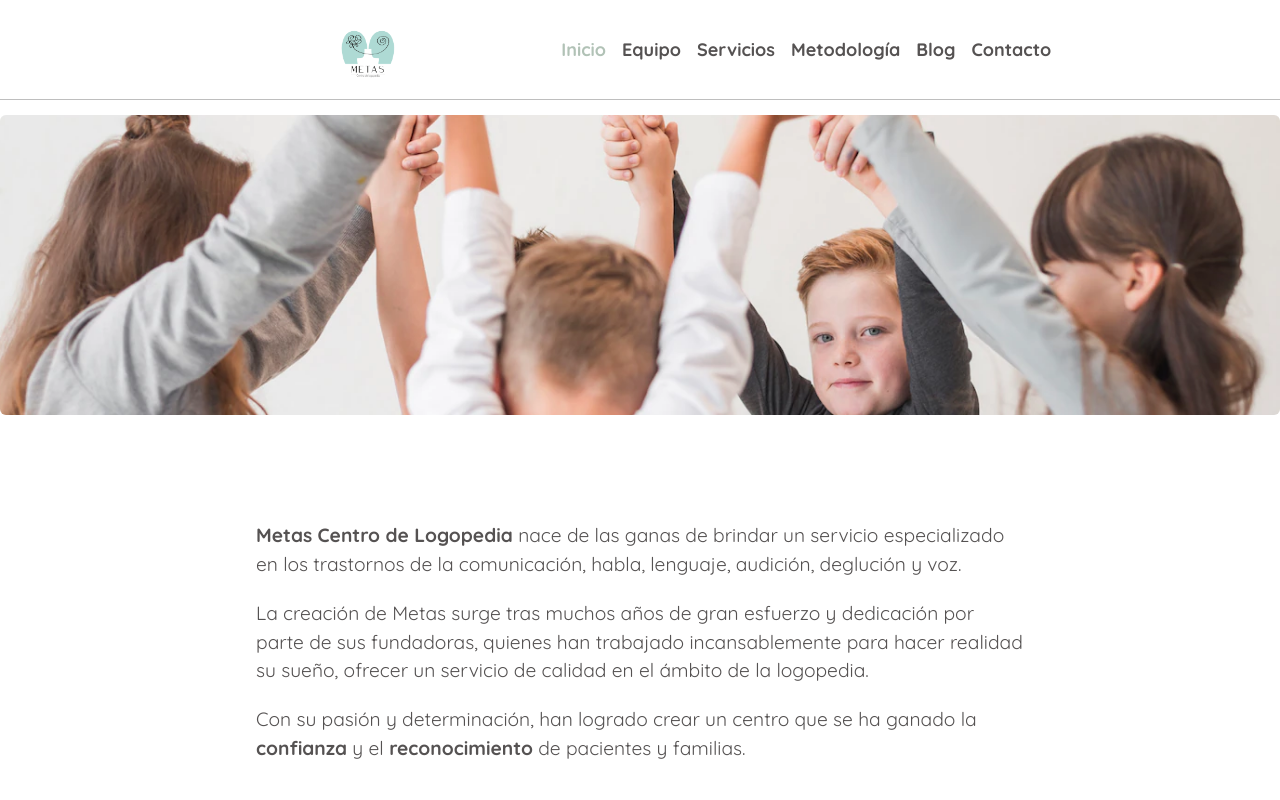
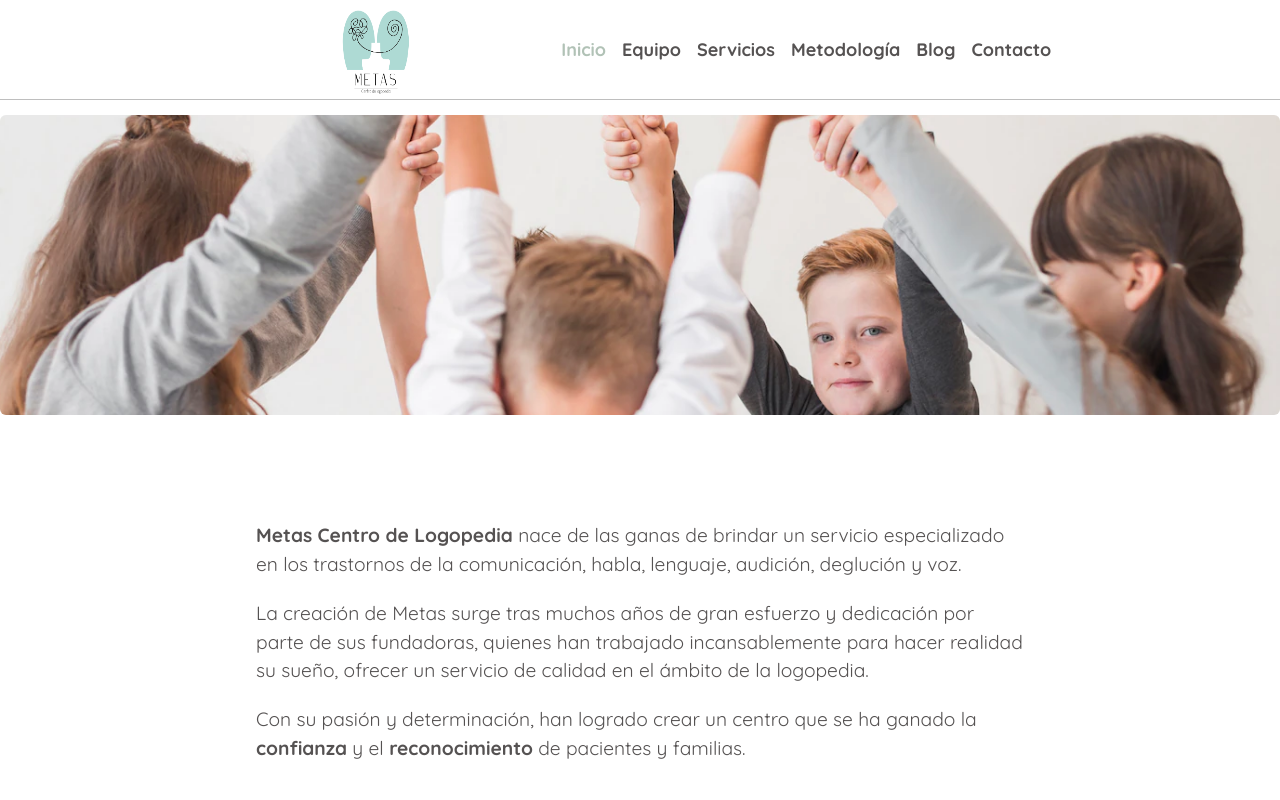
Before and after one commit to wiflysk8/Metas_logopedia, a React (Create React App) app: page / in a window 1280 px wide. Shown: the top 800 px of the page. Built offline with nearby package versions, Linux system fonts and the light colour scheme.

Commit message:
added logo animation

```diff
--- a/src/components/Logo/Logo.jsx
+++ b/src/components/Logo/Logo.jsx
@@ -6,16 +6,16 @@ const Logo = () => {
   const [show, setShow] = useState(false);
 
   const animationProps = useSpring({
-    from: { transform: "translateX(-200%)" },
-    to: { transform: "translateX(0%)" },
-    config: { duration: 800 },
-    delay: 500,
+    from: { transform: "translateY(-200%)" },
+    to: { transform: "translateY(0%)" },
+    config: { duration: 1000 },
+    delay: 200,
     onStart: () => setShow(true),
   });
 
   return (
     <animated.div style={animationProps}>
-      {show && <img src={LogoImg} alt="Logo" />}
+      {show && <img src={LogoImg} alt="Logo" className="lg:h-32 lg:mb-3" />}
     </animated.div>
   );
 };
--- a/src/components/ToolBar/ToolBar.jsx
+++ b/src/components/ToolBar/ToolBar.jsx
@@ -1,8 +1,7 @@
-import React from "react";
 import SideMenu from "../SideMenu/SideMenu";
 import "./ToolBar.css";
-import logo from "../../assets/images/logo_plano.png";
 import { Link, NavLink } from "react-router-dom";
+import Logo from "../Logo/Logo";
 
 const toolbar = (props) => {
   return (
@@ -13,7 +12,7 @@ const toolbar = (props) => {
         </div>
         <div className="toolbar_logo">
           <Link to={"/"}>
-            <img src={logo} alt="Metas Logo" className="logo_image" />
+            <Logo />
           </Link>
         </div>
         <div className="spacer" />
@@ -48,9 +47,10 @@ const toolbar = (props) => {
                 style={({ isActive }) => ({
                   color: isActive ? "#B1C2B6" : "#524f4ffa",
                 })}
-              ></NavLink>
+              >
                 <div className="dropdown">
                   <div className="dropbtn">Servicios</div>
+
                   <div className="dropdown-content">
                     <NavLink className={"NavLink"} to={"/servicios/ninos"}>
                       Niños
@@ -60,6 +60,7 @@ const toolbar = (props) => {
                     </NavLink>
                   </div>
                 </div>
+              </NavLink>
             </li>
             <li>
               <NavLink
```
Lines whose indentation alone changed are shown as unchanged.
